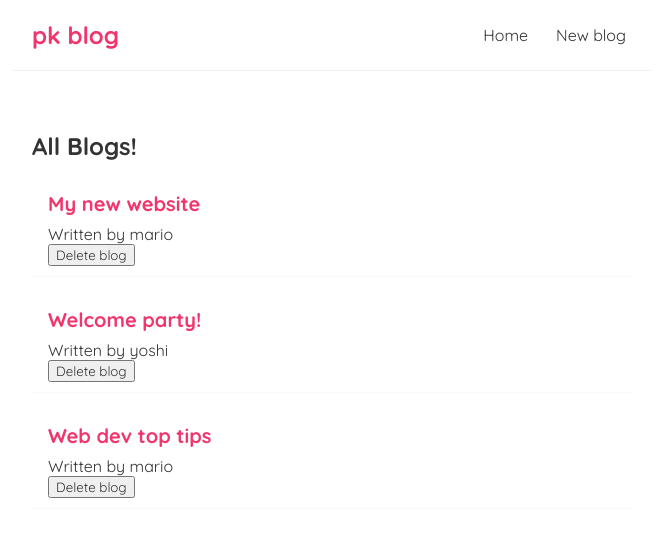
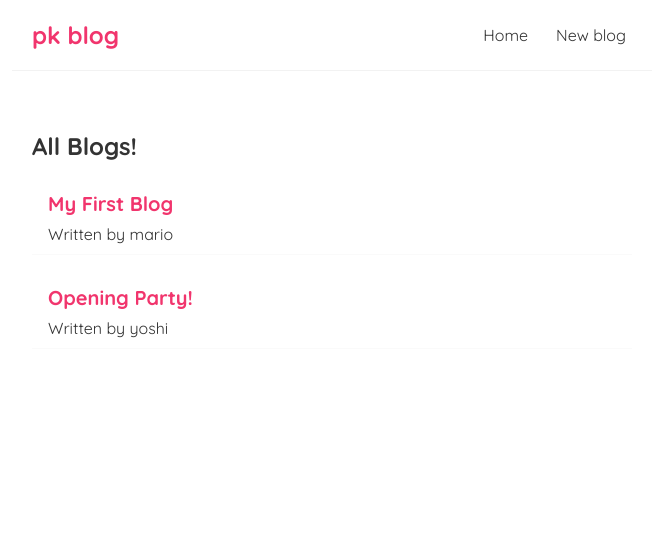
Before and after one commit to purab/react-redux-tutorials, a React (Create React App) app in the folder pk-blog/: page / in a window 1280 px wide. Shown: the top 536 px of the page, without its empty margins (308-964 px from the left). Built offline with nearby package versions, Linux system fonts and the light colour scheme; data requests are answered from the project's data file.

Commit message:
adding db json

```diff
--- a/pk-blog/src/components/BlogList.js
+++ b/pk-blog/src/components/BlogList.js
@@ -1,4 +1,4 @@
-const BlogList = ({blogs, title,handleDelete}) => {
+const BlogList = ({blogs, title}) => {
 
     return (
         <div className="blog-list">
@@ -7,7 +7,7 @@
                 <div className="blog-preview" key={blog.id}>
                     <h2>{blog.title}</h2>
                     <p>Written by {blog.author}</p>
-                    <button onClick={()=>handleDelete(blog.id)}>Delete blog</button>
+
                 </div>
             ))}
         </div>
--- a/pk-blog/src/components/Home.js
+++ b/pk-blog/src/components/Home.js
@@ -2,23 +2,22 @@
 import BlogList from './BlogList';
 
 const Home = () => {
-    const [blogs, setBlogs] = useState([
-        { title: 'My new website', body: 'lorem ipsum...', author: 'mario', id: 1 },
-        { title: 'Welcome party!', body: 'lorem ipsum...', author: 'yoshi', id: 2 },
-        { title: 'Web dev top tips', body: 'lorem ipsum...', author: 'mario', id: 3 }
-    ])
-
-    const handleDelete = (id) => {
-        const newBlogs = blogs.filter(blog =>blog.id !==id)
-        setBlogs(newBlogs);
-    }
+    const [blogs, setBlogs] = useState(null)
     useEffect(()=>{
         console.log('use effect ran ')
+        fetch('http://localhost:8000/blogs')
+            .then(res =>{
+                return res.json()
+            })
+            .then(data => {
+                console.log(data)
+                setBlogs(data)
+            })
 
     },[])
     return (
         <div className="home">
-           <BlogList blogs={blogs} title={'All Blogs!'} handleDelete={handleDelete}/>
+           {blogs && <BlogList blogs={blogs} title={'All Blogs!'} /> }
 
         </div>
      );
```
